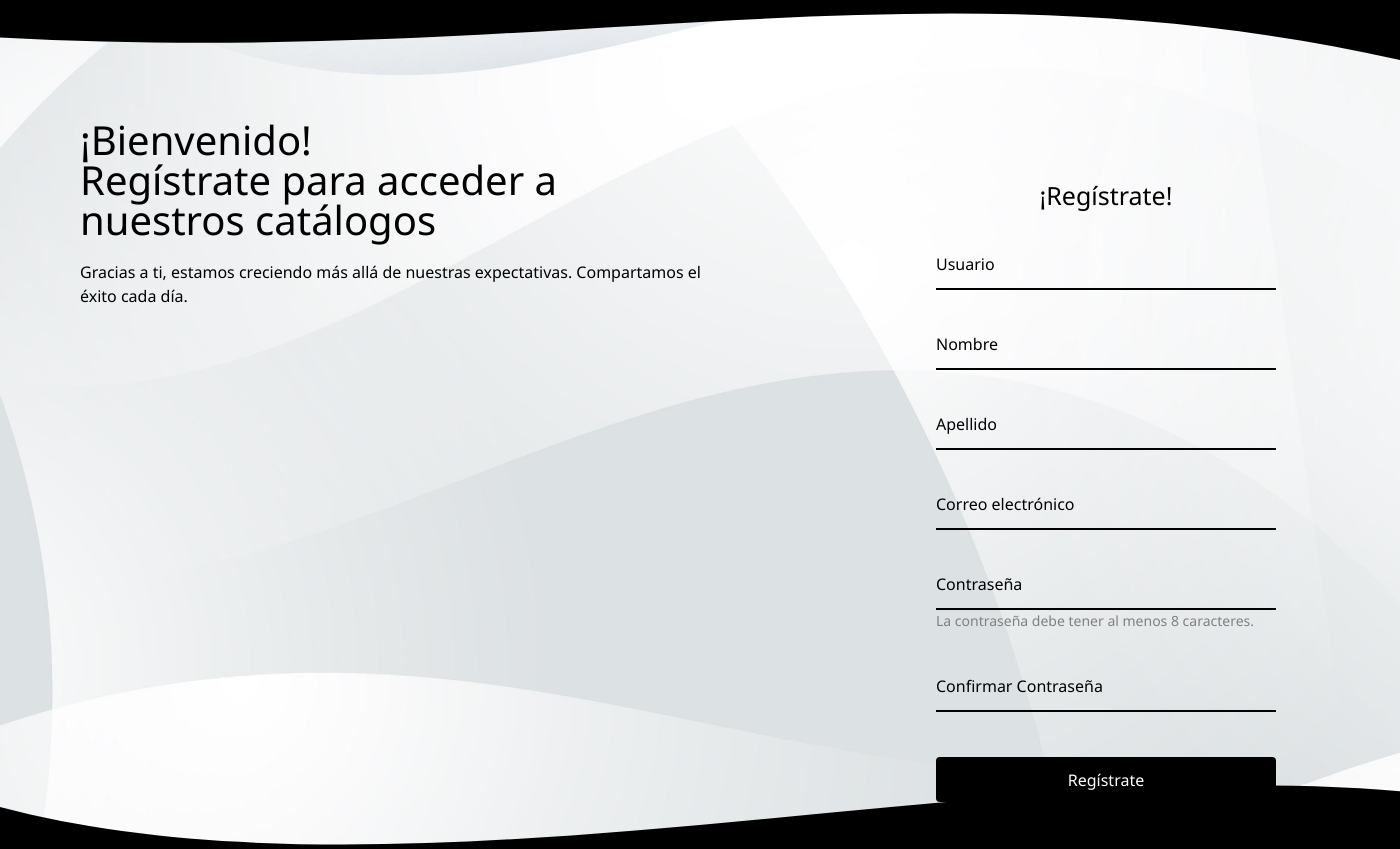
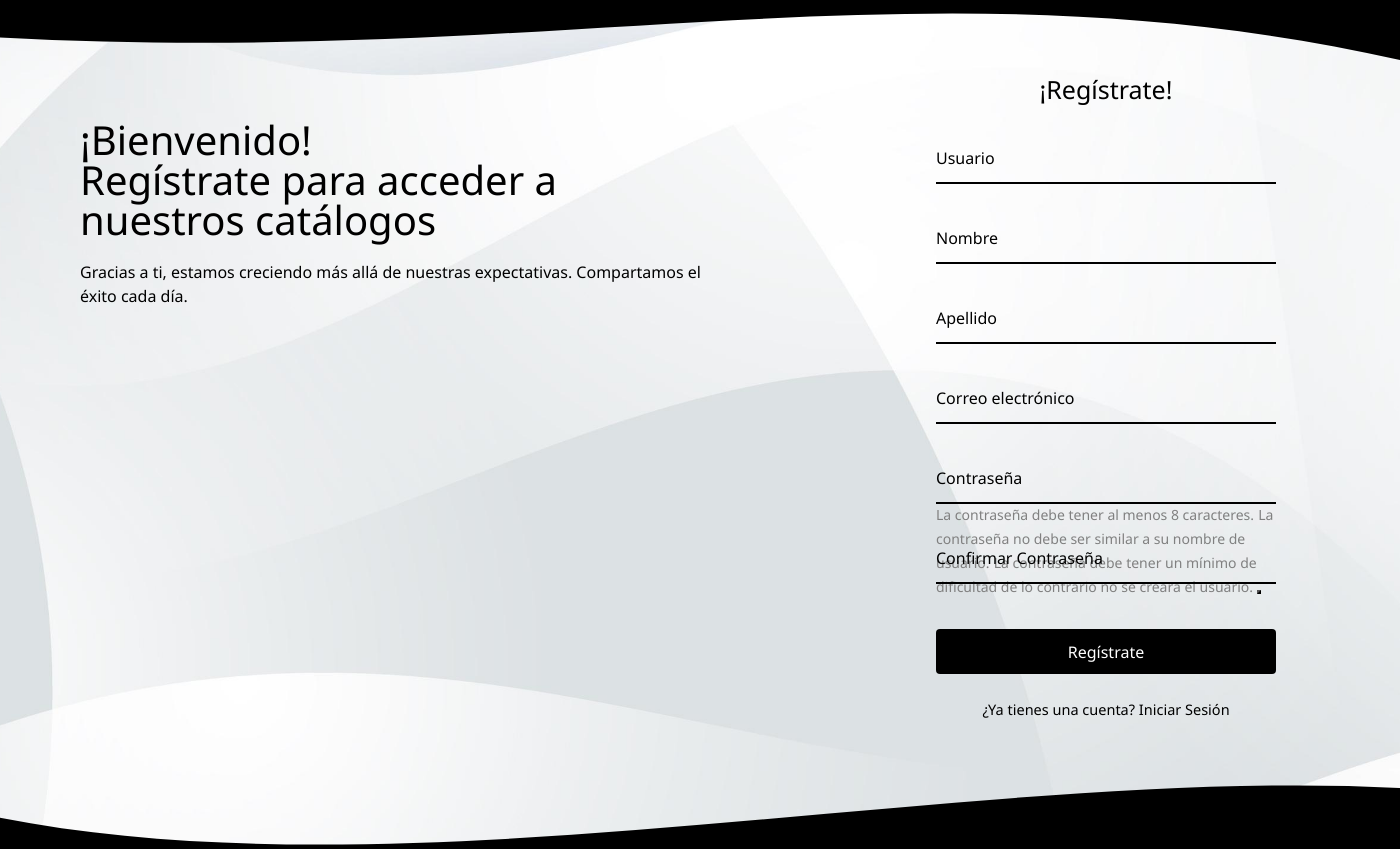
Before and after one commit to LuisParada7/TCM, a Django app: page /register/ in a window 1400 px wide; the page is wider, and only the part inside the window is pictured. Shown: the part 110-959 px from the top of that part. Run offline with Django 4.2, Linux system fonts and the light colour scheme; some libraries are stand-ins or nearby versions.

Commit message:
Update registro.html

```diff
--- a/templates/register/registro.html
+++ b/templates/register/registro.html
@@ -98,14 +98,22 @@
                         </div>
 
                         <div class="input-box">
-                            <span class="icon"><i class='bx bxs-lock-alt' ></i></span>
-                            <input type="password" required name="password1">
+                            <span class="icon"><i class='bx bxs-lock-alt'></i></span>
+                            <input type="password" id="password-field" required name="password1">
                             <label>Contraseña</label>
                             <small style="color: grey;">La contraseña debe tener al menos 8 caracteres.</small>
+                            <small style="color: grey;">La contraseña no debe ser similar a su nombre de usuario.</small>
+                            <small style="color: grey;">La contraseña debe tener un mínimo de dificultad de lo contrario no se creara el usuario.</small>
+
+                            <button type="button" id="toggle-password" class="toggle-password" onclick="togglePasswordVisibility()">
+                                <i class='bx bx-show'></i>
+                            </button>
+                        </div>
+
                         <div class="input-box">
-                                <span class="icon"><i class='bx bxs-lock-alt' ></i></span>
-                                <input type="password" required name="password2">
-                                <label>Confirmar Contraseña</label>
+                            <span class="icon"><i class='bx bxs-lock-alt' ></i></span>
+                            <input type="password" id="confirm-password-field" required name="password2">
+                            <label>Confirmar Contraseña</label>
                         </div>
 
                     <button class="btn">Regístrate</button>
@@ -150,5 +158,20 @@
     }, 3000);
 </script>
 
+<script>
+    function togglePasswordVisibility() {
+        var passwordField = document.getElementById("password-field");
+        var toggleButton = document.getElementById("toggle-password");
+
+        if (passwordField.type === "password") {
+            passwordField.type = "text";
+            toggleButton.innerHTML = "<i class='bx bx-hide'></i>"; // Icono para ocultar
+        } else {
+            passwordField.type = "password";
+            toggleButton.innerHTML = "<i class='bx bx-show'></i>"; // Icono para mostrar
+        }
+    }
+</script>
+
 <script src="https://cdn.jsdelivr.net/npm/bootstrap@5.3.1/dist/js/bootstrap.bundle.min.js" integrity="sha384-HwwvtgBNo3bZJJLYd8oVXjrBZt8cqVSpeBNS5n7C8IVInixGAoxmnlMuBnhbgrkm" crossorigin="anonymous"></script>
 </html>
```
